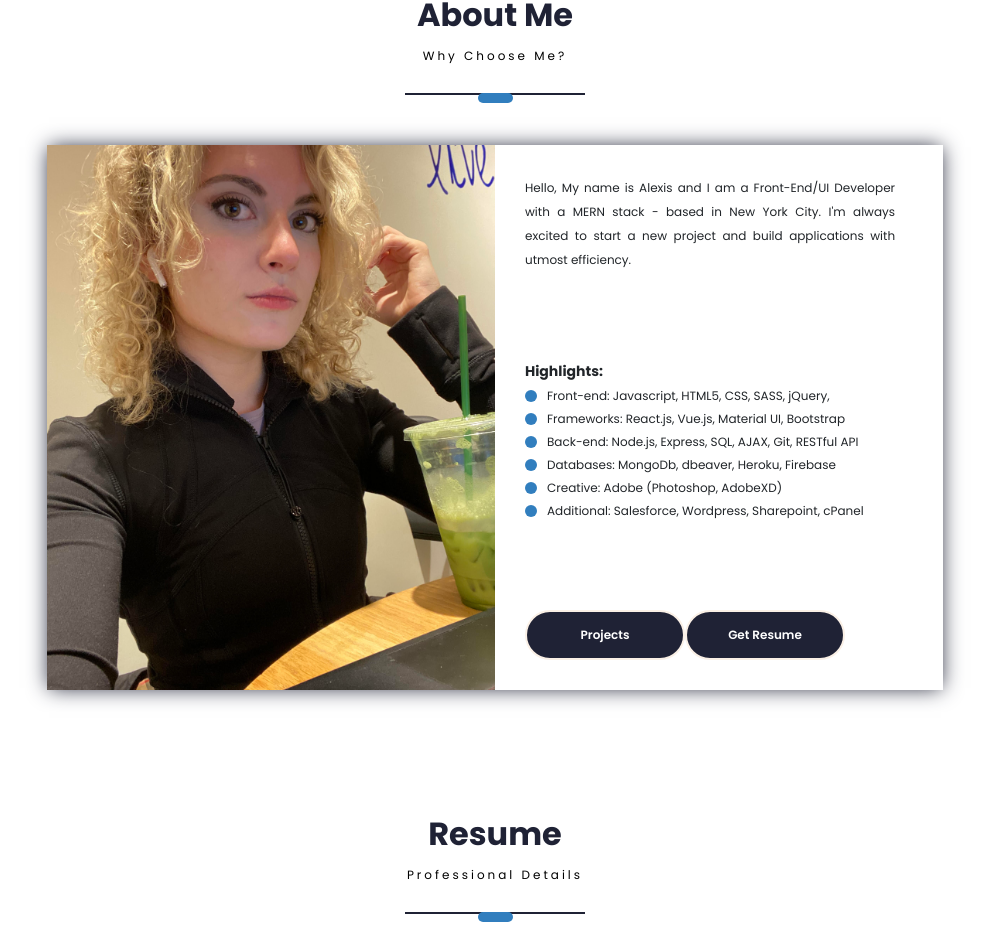
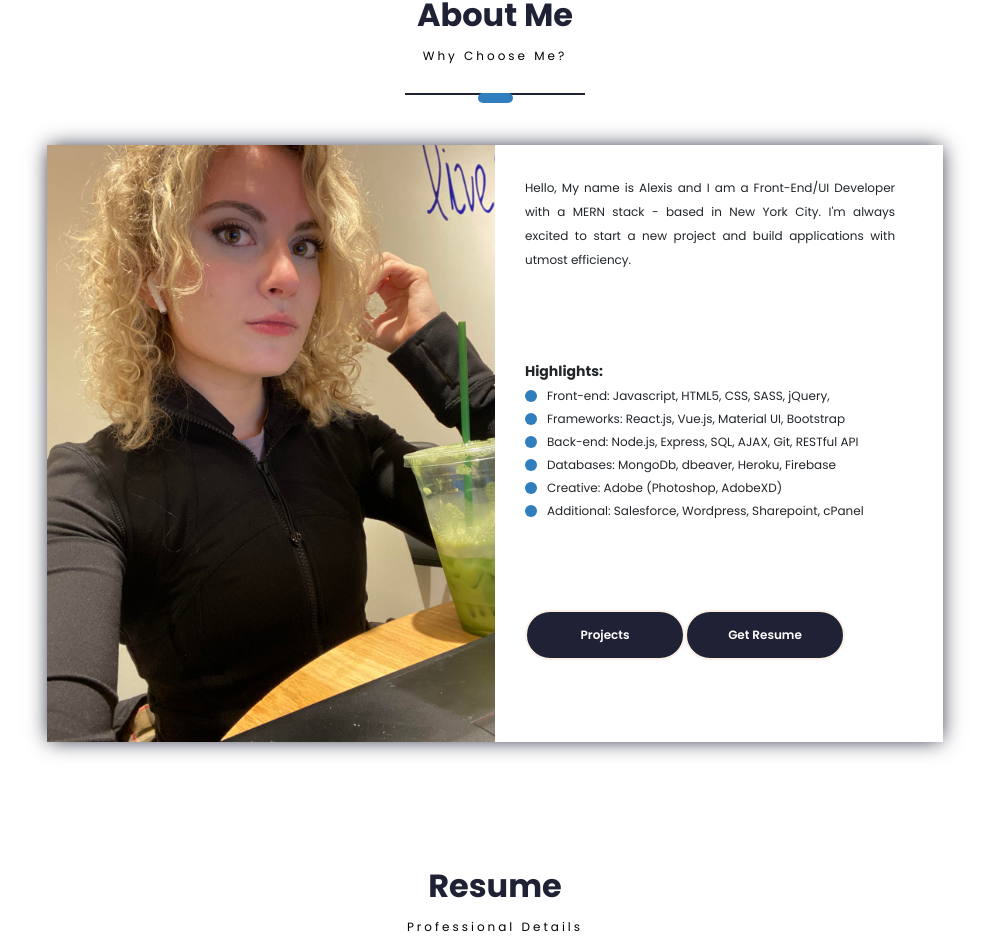
Before and after one commit to alexisatt/alexis-attardo, a React (Create React App) app in the folder client/: page / in a window 1280 px wide. Shown: the part 730-1672 px from the top of the page, without its empty margins (145-1134 px from the left). Built offline with nearby package versions, Linux system fonts and the light colour scheme.

Commit message:
profile image on about me update

```diff
--- a/client/src/PortfolioContainer/AboutMe/AboutMe.css
+++ b/client/src/PortfolioContainer/AboutMe/AboutMe.css
@@ -16,10 +16,11 @@
 }
 .about-me-profile{
     width: 50%;
-    background-image: url('../../assets/AboutMe/pic2.jpeg');
+    /*background-image: url('../../assets/AboutMe/pic2.jpeg');
     background-size: cover;
     background-repeat: no-repeat;
     background-position: center;
+    */
 }
 .about-me-details{
     width:48%;
--- a/client/src/PortfolioContainer/AboutMe/AboutMe.js
+++ b/client/src/PortfolioContainer/AboutMe/AboutMe.js
@@ -2,6 +2,8 @@ import React, {useEffect} from 'react'
 import ScreenHeading from '../../utilities/ScreenHeading/ScreenHeading'
 import ScrollService from '../../utilities/ScrollService'
 import Animations from '../../utilities/Animations';
+import image from '../../assets/AboutMe/pic2.jpeg'
+
 import './AboutMe.css';
 
 export default function AboutMe(props) {
@@ -40,7 +42,7 @@ export default function AboutMe(props) {
         <div className='about-me-parent'>
             <ScreenHeading title={'About Me'} subHeading={'Why Choose Me?'}/>
             <div className='about-me-card'>
-                <div className='about-me-profile'> </div>
+                <img src={image} alt="Image of Alexis Attardo " className='about-me-profile' />
                 <div className='about-me-details'>
                     <span className='about-me-description'>
                         {SCREEN_CONSTANTS.description}
```
